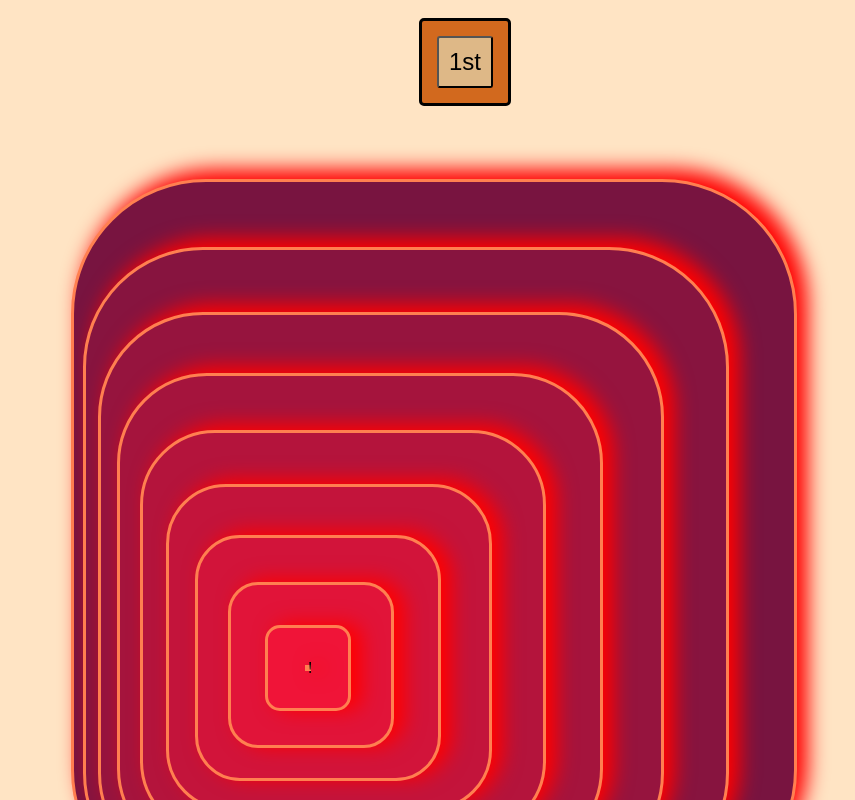
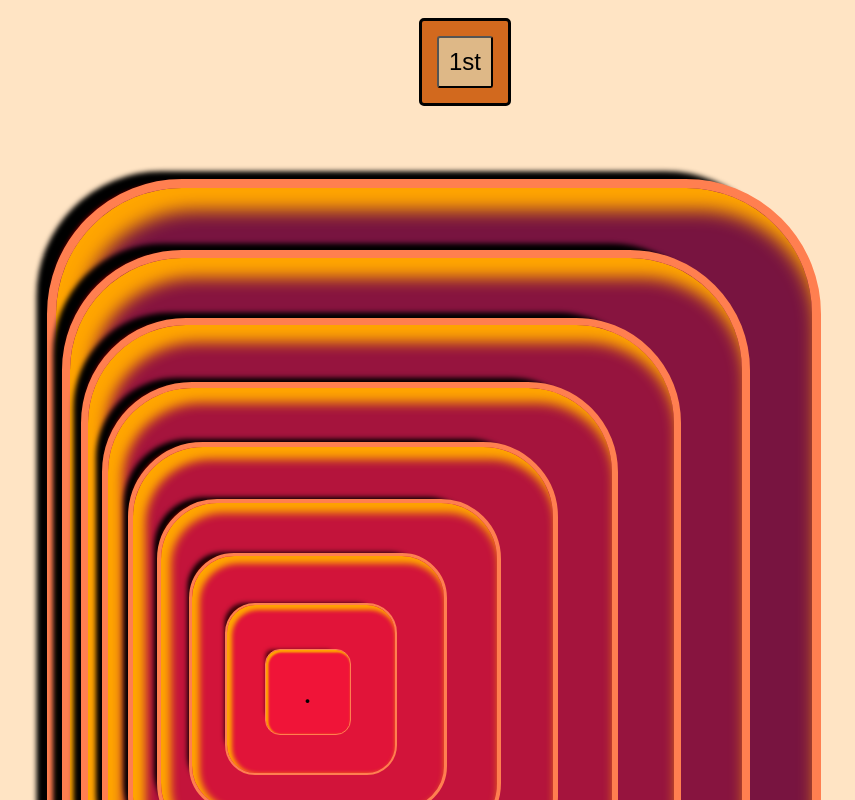
Before and after one commit to risingBirdSong/recursiveComponents, a React (Create React App) app: page / in a window 1280 px wide. Both pictures are taken after a click on the button "1st". Shown: the top 800 px of the page, without its empty margins (175-1030 px from the left). Built offline with nearby package versions, Linux system fonts and the light colour scheme.

Commit message:
adjusted some styles, reached a basic first iteration stopping point

```diff
--- a/src/App.tsx
+++ b/src/App.tsx
@@ -24,7 +24,7 @@ const rcrsPlyA = (props: rcrsPlyA_propsI) => {
   }
   props.cnt--;
   return (
-    <div style={{ backgroundColor: `rgb(${255 - props.cnt * props.bckGrndClrMltp}, 20, ${55 + props.cnt * 1})`, border: ` ${props.border?.thickness ?? 1}px solid ${props.brdColor}`, width: props.cnt * 80, height: props.cnt * 80, display: "flex", justifyContent: "space-around", alignItems: "center", borderRadius: `${props.cnt * props.brdRdsMltp}px`, boxShadow: `10px -${props.cnt}px 20px 1px ${props.shdwClr}`, marginTop: `${props.mrgTop * props.cnt}px`, marginRight: `${props.mrgRight * props.cnt}px` }}>
+    <div style={{ backgroundColor: `rgb(${255 - props.cnt * props.bckGrndClrMltp}, 20, ${55 + props.cnt * 1})`, border: `${props.cnt}px solid ${props.brdColor}`, width: props.cnt * 80, height: props.cnt * 80, display: "flex", justifyContent: "center", alignItems: "center", borderRadius: `${props.cnt * props.brdRdsMltp}px`, boxShadow: `-10px -10px 5px -15px ${props.shdwClr}, ${props.cnt * -1.5 - 7}px ${props.cnt * -1.2 - 7}px 5px -10px black , inset ${props.cnt * 1.5}px ${props.cnt * 1.5}px ${props.cnt * 2}px ${props.cnt}px orange `, marginTop: `${props.mrgTop * props.cnt}px`, marginRight: `${props.mrgRight * props.cnt}px`, padding: props.cnt * 2 }}>
       {rcrsPlyA(props)}
     </div>
   )
@@ -41,7 +41,7 @@ function App() {
       </div>
       <div className="myContainer">
 
-        {toggleFirst ? rcrsPlyA({ content: "!", cnt: 10, border: { thickness: 3 }, bckGrndClrMltp: 15, shdwClr: "red", brdRdsMltp: 15, brdColor: "coral", mrgTop: 7, mrgRight: 7 }) : ""}
+        {toggleFirst ? rcrsPlyA({ content: ".", cnt: 10, bckGrndClrMltp: 15, shdwClr: "red", brdRdsMltp: 15, brdColor: "coral", mrgTop: 7, mrgRight: 7 }) : ""}
       </div>
     </div>
   );
--- a/src/index.css
+++ b/src/index.css
@@ -28,6 +28,7 @@ body {
   min-width: 20vw;
   min-height: 20vh;
   margin: auto;
+  font-size: xx-large;
 }
 
 .buttonHolder {
```
